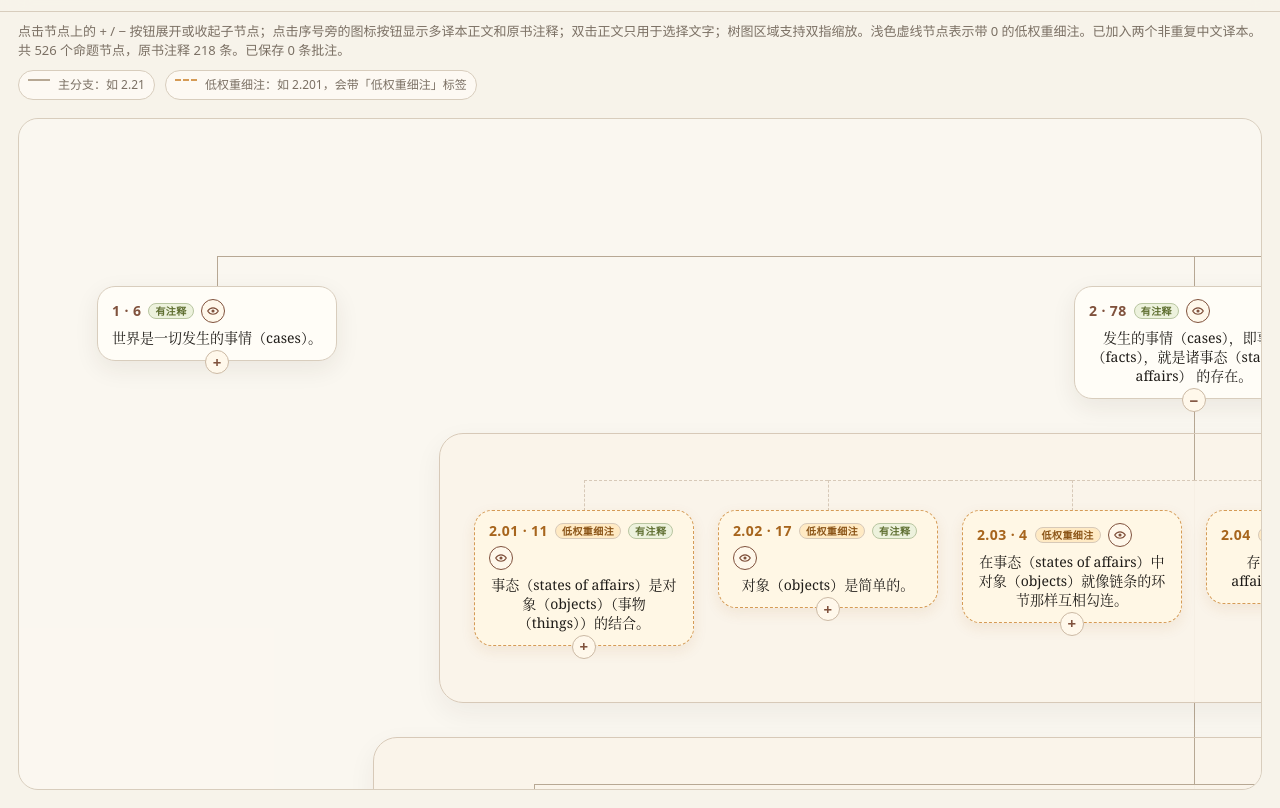
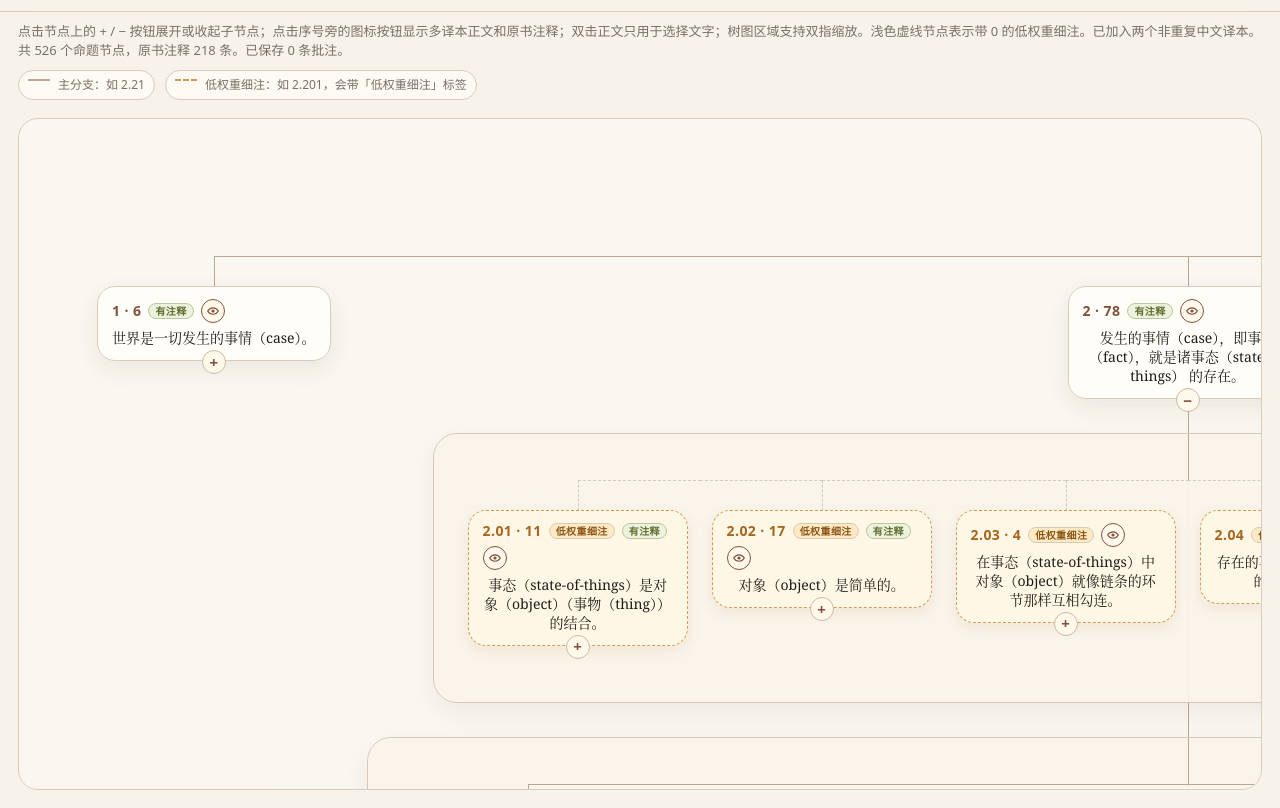
Before and after one commit to sunyiwei24601/Tractatus-Logico-Philosophicus, a plain HTML site: page index.html in a window 1280 px wide. Shown: the part 105-913 px from the top of the page. Drawn offline with Linux system fonts and the light colour scheme.

Commit message:
Improve indexed terminology glosses

```diff
--- a/index.html
+++ b/index.html
@@ -675,20 +675,51 @@
       const annotations = loadAnnotations();
       const languageOrder = Object.keys(payload.labels);
       const sourceNotes = payload.notes || {};
+      // Canonical terms come from the Oxford edition glossary, supplemented by
+      // fixed phrases whose complete English wording appears in the propositions.
       const zhGlosses = [
-        ['基本命题', 'elementary propositions'],
+        ['真正的概念', 'real concept'],
+        ['命题结构', 'propositional structure'],
+        ['命题记号', 'propositional sign'],
+        ['命题符号', 'propositional sign'],
+        ['命题变项', 'propositional variable'],
+        ['命题变元', 'propositional variable'],
+        ['形式概念', 'formal concept'],
+        ['形式属性', 'formal property'],
+        ['形式性质', 'formal property'],
+        ['形式系列', 'form-series'],
+        ['形式序列', 'form-series'],
+        ['真正概念', 'real concept'],
+        ['专有概念', 'real concept'],
+        ['固有概念', 'real concept'],
+        ['逻辑记号法', 'concept-script'],
+        ['概念文字', 'concept-script'],
+        ['内部关系', 'internal relation'],
+        ['内在关系', 'internal relation'],
+        ['外部关系', 'external relation'],
+        ['外在关系', 'external relation'],
+        ['真值函项', 'truth-function'],
+        ['真值函数', 'truth-function'],
+        ['主目位置', 'argument-place'],
+        ['符号语言', 'sign-language'],
+        ['记号语言', 'sign-language'],
+        ['初始概念', 'primitive idea'],
+        ['伪命题', 'pseudo-proposition'],
+        ['伪概念', 'pseudo-concept'],
+        ['逻辑形式', 'logical form'],
+        ['基本命题', 'elementary proposition'],
         ['逻辑空间', 'logical space'],
-        ['简单记号', 'simple signs'],
+        ['简单记号', 'simple sign'],
         ['重言式', 'tautology'],
         ['矛盾式', 'contradiction'],
-        ['复合物', 'complexes'],
-        ['事态', 'states of affairs'],
-        ['事实', 'facts'],
-        ['事情', 'cases'],
-        ['事物', 'things'],
-        ['对象', 'objects'],
-        ['名称', 'names'],
-        ['命题', 'propositions'],
+        ['复合物', 'complex'],
+        ['事态', 'state-of-things'],
+        ['事实', 'fact'],
+        ['事情', 'case'],
+        ['事物', 'thing'],
+        ['对象', 'object'],
+        ['名称', 'name'],
+        ['命题', 'proposition'],
         ['实体', 'substance'],
         ['形式', 'form'],
         ['结构', 'structure'],
@@ -697,6 +728,13 @@
         ['实在', 'reality'],
         ['意义', 'sense'],
         ['指谓', 'meaning/reference'],
+        ['表达式', 'expression'],
+        ['原型', 'prototype'],
+        ['主目', 'argument'],
+        ['函项', 'function'],
+        ['函数', 'function'],
+        ['概念', 'concept'],
+        ['记号', 'sign'],
       ];
       const zhGlossMap = new Map(zhGlosses);
       const zhGlossPattern = new RegExp(
@@ -794,7 +832,9 @@
 
       function glossChinese(text) {
         const seen = new Set();
-        return String(text || '').replace(zhGlossPattern, term => {
+        return String(text || '').replace(zhGlossPattern, (term, offset, source) => {
+          const suffix = source.slice(offset + term.length);
+          if (/^[（(]\s*[A-Za-z]/.test(suffix)) return term;
           if (seen.has(term)) return term;
           seen.add(term);
           return `${term}（${zhGlossMap.get(term)}）`;
```
